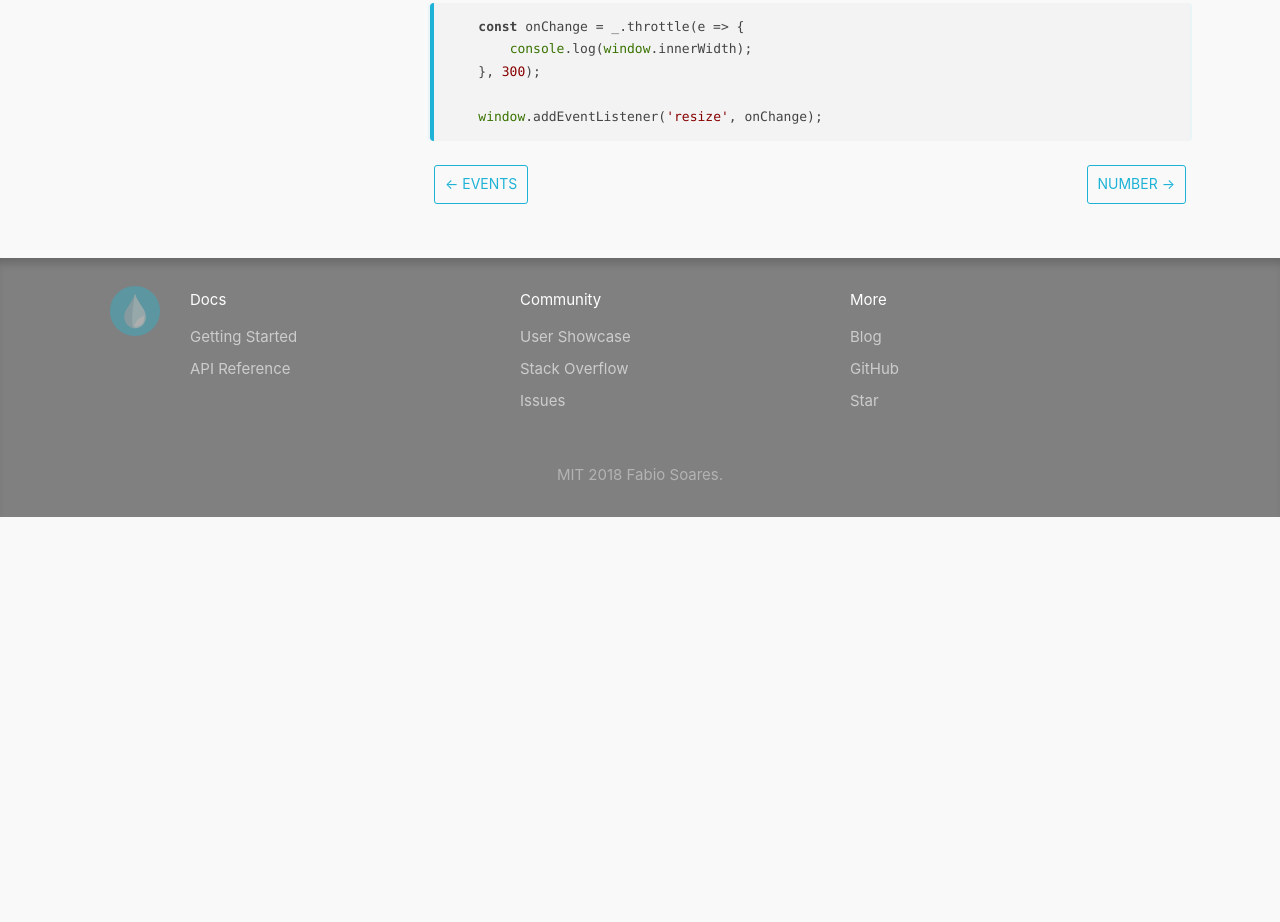
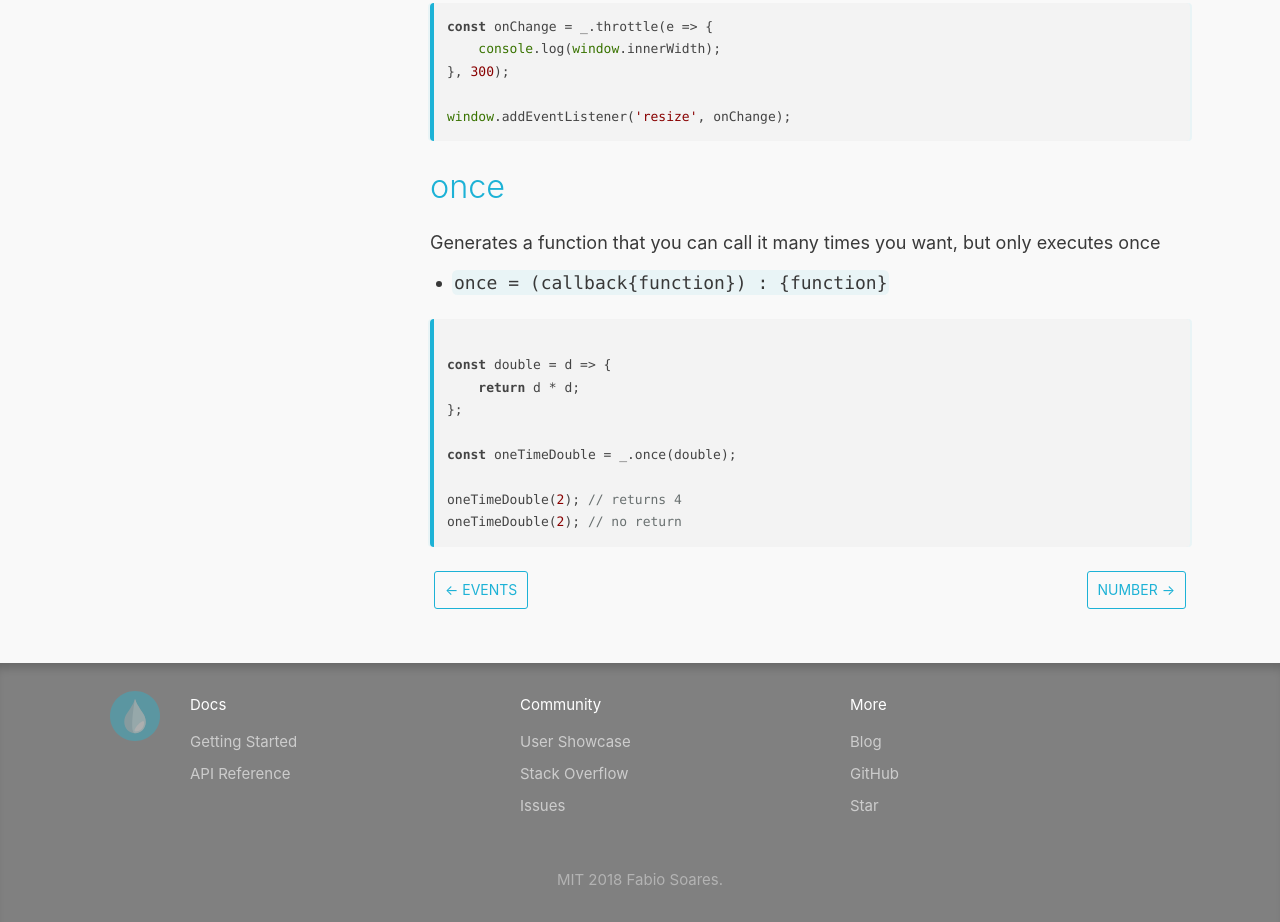
Before and after one commit to fabioars/underwater, a plain HTML site: page docs/functions.html in a window 1280 px wide. Shown: the part 1291-2213 px from the top of the page. Before the commit the page ends 1808 px from the top, so only its background shows below. Drawn offline with nearby package versions, Linux system fonts and the light colour scheme.

Commit message:
Deploy website
Deploy website version based on 20e4ed22bafcd15d6cec495f0b3fd2137c44aea0

```diff
--- a/docs/functions.html
+++ b/docs/functions.html
@@ -10,7 +10,7 @@
 <ul>
 <li><code>debounce = (callback{function}, wait{number}, immediate{boolean:false}) : {function}</code></li>
 </ul>
-<pre><code class="hljs css js">    <span class="hljs-keyword">const</span> onChange = _.debounce(<span class="hljs-function"><span class="hljs-params">e</span> =&gt;</span> {
+<pre><code class="hljs css js"><span class="hljs-keyword">const</span> onChange = _.debounce(<span class="hljs-function"><span class="hljs-params">e</span> =&gt;</span> {
     <span class="hljs-built_in">console</span>.log(e.target.value);
 }, <span class="hljs-number">300</span>);
 
@@ -21,10 +21,25 @@
 <ul>
 <li><code>throttle = (callback{function}, wait{number}, options{!object}) : {function}</code></li>
 </ul>
-<pre><code class="hljs css js">    <span class="hljs-keyword">const</span> onChange = _.throttle(<span class="hljs-function"><span class="hljs-params">e</span> =&gt;</span> {
+<pre><code class="hljs css js"><span class="hljs-keyword">const</span> onChange = _.throttle(<span class="hljs-function"><span class="hljs-params">e</span> =&gt;</span> {
     <span class="hljs-built_in">console</span>.log(<span class="hljs-built_in">window</span>.innerWidth);
 }, <span class="hljs-number">300</span>);
 
 <span class="hljs-built_in">window</span>.addEventListener(<span class="hljs-string">'resize'</span>, onChange);
 </code></pre>
+<h2><a class="anchor" aria-hidden="true" name="once"></a><a href="#once" aria-hidden="true" class="hash-link" ><svg aria-hidden="true" height="16" version="1.1" viewBox="0 0 16 16" width="16"><path fill-rule="evenodd" d="M4 9h1v1H4c-1.5 0-3-1.69-3-3.5S2.55 3 4 3h4c1.45 0 3 1.69 3 3.5 0 1.41-.91 2.72-2 3.25V8.59c.58-.45 1-1.27 1-2.09C10 5.22 8.98 4 8 4H4c-.98 0-2 1.22-2 2.5S3 9 4 9zm9-3h-1v1h1c1 0 2 1.22 2 2.5S13.98 12 13 12H9c-.98 0-2-1.22-2-2.5 0-.83.42-1.64 1-2.09V6.25c-1.09.53-2 1.84-2 3.25C6 11.31 7.55 13 9 13h4c1.45 0 3-1.69 3-3.5S14.5 6 13 6z"></path></svg></a>once</h2>
+<p>Generates a function that you can call it many times you want, but only executes once</p>
+<ul>
+<li><code>once = (callback{function}) : {function}</code></li>
+</ul>
+<pre><code class="hljs css js">
+<span class="hljs-keyword">const</span> double = <span class="hljs-function"><span class="hljs-params">d</span> =&gt;</span> {
+    <span class="hljs-keyword">return</span> d * d;
+};
+
+<span class="hljs-keyword">const</span> oneTimeDouble = _.once(double);
+
+oneTimeDouble(<span class="hljs-number">2</span>); <span class="hljs-comment">// returns 4</span>
+oneTimeDouble(<span class="hljs-number">2</span>); <span class="hljs-comment">// no return</span>
+</code></pre>
 </span></div></article></div><div class="docs-prevnext"><a class="docs-prev button" href="events.html">← Events</a><a class="docs-next button" href="number.html">Number →</a></div></div></div></div><footer class="nav-footer" id="footer"><section class="sitemap"><a href="/underwater/" class="nav-home"><img src="/underwater/img/drop.svg" alt="Underwater" width="66" height="58"/></a><div><h5>Docs</h5><a href="/underwater/docs/en/getting-started.html">Getting Started</a><a href="/underwater/docs/en/api.html">API Reference</a></div><div><h5>Community</h5><a href="/underwater/en/users.html">User Showcase</a><a href="http://stackoverflow.com/questions/tagged/" target="_blank">Stack Overflow</a><a href="https://github.com/fabioars/underwater/issues">Issues</a></div><div><h5>More</h5><a href="/underwater/blog">Blog</a><a href="https://github.com/fabioars/underwater">GitHub</a><a class="github-button" href="https://github.com/fabioars/underwater" data-icon="octicon-star" data-count-href="/facebook/docusaurus/stargazers" data-show-count="true" data-count-aria-label="# stargazers on GitHub" aria-label="Star this project on GitHub">Star</a></div></section><section class="copyright">MIT 2018 Fabio Soares.</section></footer></div></body></html>
```
Also changed, not shown: docs/array.html (+4 -2 lines). Lines whose indentation alone changed are shown as unchanged.
